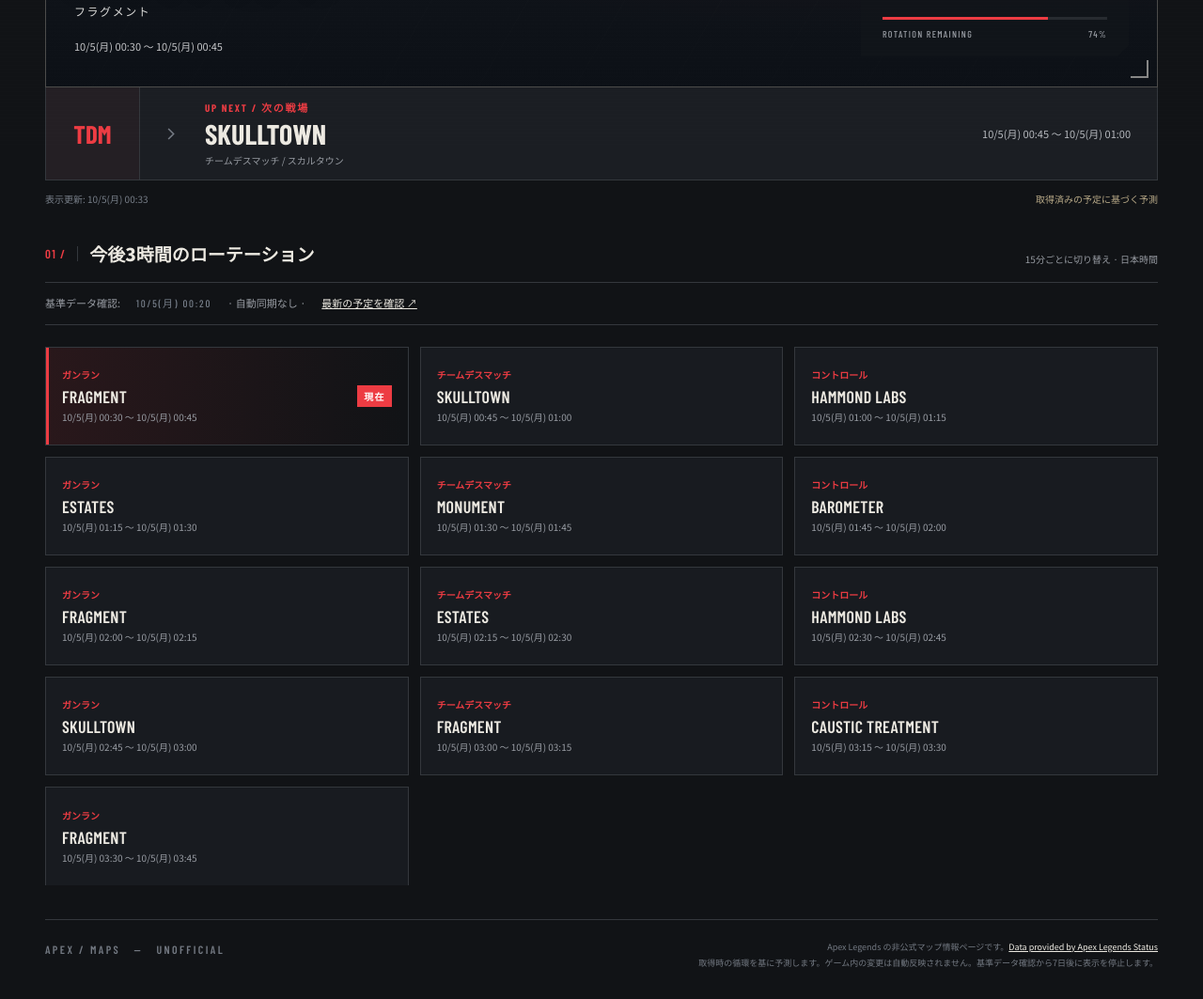
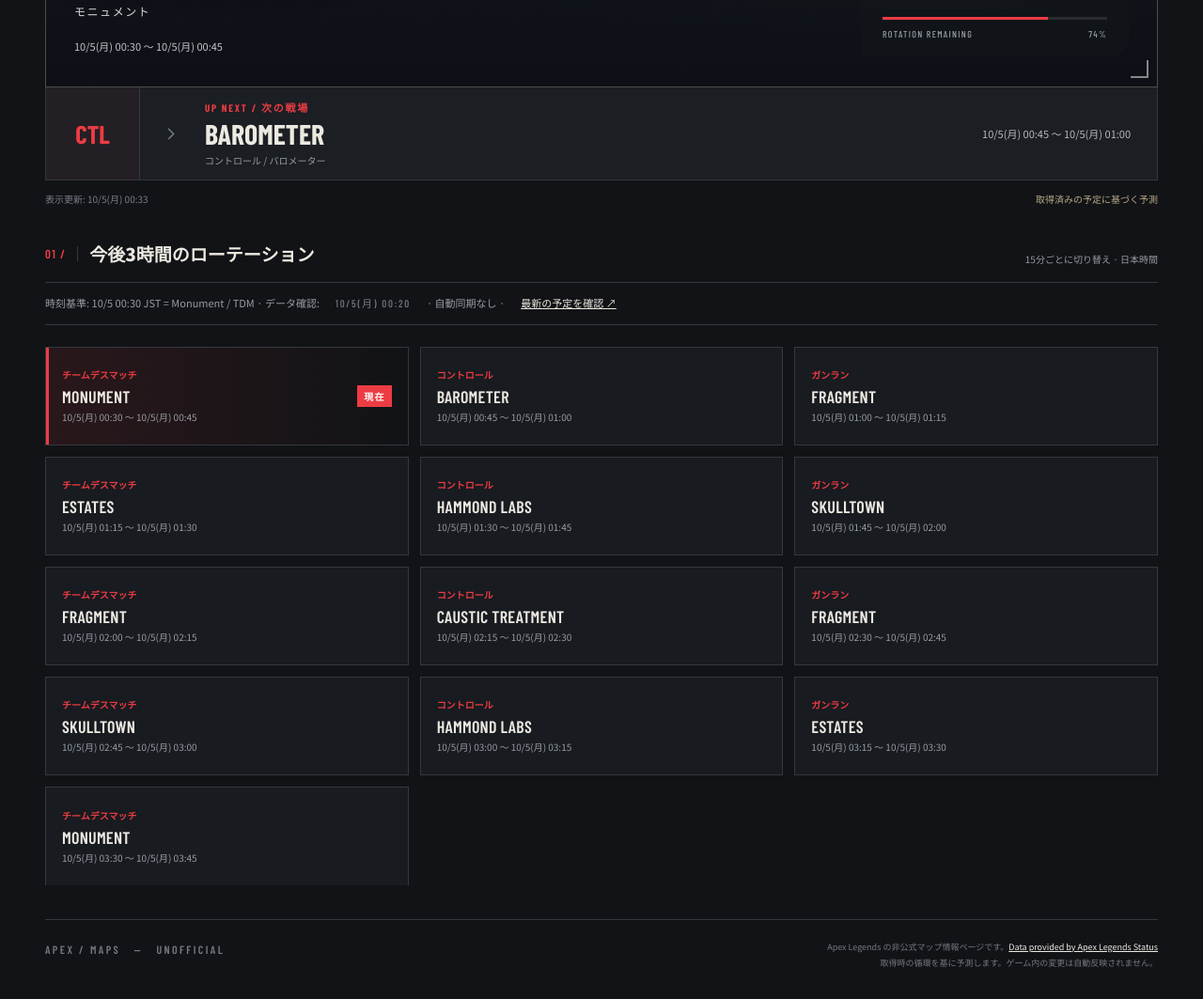
Before and after one commit to haruto312/apexmap, a plain HTML site: page mixtape.html in a window 1280 px wide. Shown: the part 643-1706 px from the top of the page at 94% size. Drawn offline with nearby package versions, Linux system fonts and the light colour scheme; a web font is replaced by a local one.

Commit message:
Align Mixtape rotation with 00:30 JST screenshot and remove expiry

```diff
--- a/mixtape.html
+++ b/mixtape.html
@@ -23,7 +23,7 @@
 .modeNav{display:flex;gap:4px}.modeNav a{display:block;color:var(--muted);text-decoration:none;padding:13px 24px 15px;font-size:12px;font-weight:900;letter-spacing:.08em}.modeNav a:hover{color:var(--cream);background:#24282e}.modeNav a.activeTab{color:var(--cream);background:var(--red)}
 @media(max-width:680px){.modeNav a{padding:11px 13px;font-size:10px}.navMeta{display:none}}
 
-.hero{background:radial-gradient(ellipse at 75% 25%,#ed3c432b,transparent 60%),repeating-linear-gradient(120deg,transparent 0 88px,#ffffff04 88px 89px),#171b21}.hero:before{content:'MIX';inset:25px 28px auto auto;font-family:var(--display);font-size:250px;font-weight:900;line-height:1;color:#ffffff05;transform:skew(-8deg)}.hero:after{background:linear-gradient(0deg,#080c12b5,transparent)}.modeTitle{font-family:var(--display);font-weight:800;letter-spacing:.13em;color:var(--red);font-size:22px;margin:0 0 10px}.modeChip{font-size:10px;font-weight:700;color:var(--red);margin:0 0 5px}.nextThumb{display:grid;place-items:center;font-family:var(--display);font-size:27px;font-weight:800;color:var(--red);background:#ed3c430a}.schedule{grid-template-columns:repeat(3,minmax(0,1fr));gap:12px}.scheduleItem{background:#181b20;border:1px solid var(--border);min-height:105px;padding:17px}.rotationLegend{font-size:11px;color:var(--muted);line-height:1.8;flex-wrap:wrap}.rotationLegend a,.notice a{color:var(--cream)}.currentMap{font-size:clamp(46px,6vw,80px);overflow-wrap:anywhere}.expired{padding:25px;background:#21191b;border:1px solid #714047;color:var(--cream);line-height:1.9}.expired a{color:var(--cream)}[hidden]{display:none!important}
+.hero{background:radial-gradient(ellipse at 75% 25%,#ed3c432b,transparent 60%),repeating-linear-gradient(120deg,transparent 0 88px,#ffffff04 88px 89px),#171b21}.hero:before{content:'MIX';inset:25px 28px auto auto;font-family:var(--display);font-size:250px;font-weight:900;line-height:1;color:#ffffff05;transform:skew(-8deg)}.hero:after{background:linear-gradient(0deg,#080c12b5,transparent)}.modeTitle{font-family:var(--display);font-weight:800;letter-spacing:.13em;color:var(--red);font-size:22px;margin:0 0 10px}.modeChip{font-size:10px;font-weight:700;color:var(--red);margin:0 0 5px}.nextThumb{display:grid;place-items:center;font-family:var(--display);font-size:27px;font-weight:800;color:var(--red);background:#ed3c430a}.schedule{grid-template-columns:repeat(3,minmax(0,1fr));gap:12px}.scheduleItem{background:#181b20;border:1px solid var(--border);min-height:105px;padding:17px}.rotationLegend{font-size:11px;color:var(--muted);line-height:1.8;flex-wrap:wrap}.rotationLegend a,.notice a{color:var(--cream)}.currentMap{font-size:clamp(46px,6vw,80px);overflow-wrap:anywhere}[hidden]{display:none!important}
 @media(max-width:1050px){.schedule{grid-template-columns:repeat(2,minmax(0,1fr))}}@media(max-width:680px){.schedule{grid-template-columns:1fr}.currentMap{font-size:54px}.hero:before{font-size:190px}.modeTitle{font-size:19px}}
 </style>
 </head>
@@ -37,36 +37,34 @@
 <main class="shell">
 <div class="sectionNav"><nav class="modeNav" aria-label="ゲームモード"><a href="index.html">ランクリーグ</a><a href="mixtape.html" class="activeTab" aria-current="page">ミックステープ</a></nav><div class="navMeta"><span class="tinySquare"></span>MIXTAPE <span>/</span> ROTATION</div></div>
 <div class="intro"><div><p class="kicker">SWITCH THE GAME.</p><h1>次のモードを、把握しろ。</h1></div><p>モードとマップが、15分ごとに切り替わる。<br>すべての時刻は日本時間で表示。</p></div>
-<p id="expiredNotice" class="expired" role="status" hidden>予定の確認期限を過ぎたため、予測表示を停止しました。<a href="https://apexlegendsstatus.com/current-map/mixtape/pubs" target="_blank" rel="noopener noreferrer">最新のローテーションを確認してください ↗</a></p><section class="hero" id="hero" aria-label="現在のミックステープ">
+<section class="hero" id="hero" aria-label="現在のミックステープ">
 <div class="heroCorners"></div><div class="heroTop"><span class="live"><i></i>ROTATION ESTIMATE</span><span class="heroIndex" id="heroIndex">MIXTAPE / 15 MIN</span></div>
 <div class="heroBottom"><div><p class="heroTag">現在の戦場</p><p class="modeTitle" id="currentMode">—</p><h2 class="currentMap" id="currentMap">LOADING</h2><p class="mapJapanese" id="mapJapanese">マップ情報を読み込み中</p><p class="currentTime" id="currentTime">—</p></div>
 <div class="timer"><span class="timerLabel">次のマップに切り替わるまで</span><strong class="countdown" id="countdown" role="timer" aria-label="切り替えまでの残り時間">--:--:--</strong><div class="progressTrack" aria-hidden="true"><div class="progressFill" id="progressFill"></div></div><div class="timerFoot"><span>ROTATION REMAINING</span><span id="remainingPercent">—</span></div></div></div>
 </section>
 <section class="nextPanel" aria-label="次のミックステープ"><div class="nextThumb" id="nextThumb" aria-hidden="true"></div><div class="nextDetails"><svg class="nextArrow" viewBox="0 0 24 24" fill="none" stroke="currentColor" stroke-width="2" aria-hidden="true"><path d="m9 5 7 7-7 7"/></svg><div><div class="nextEyebrow">UP NEXT / 次の戦場</div><h2 class="nextName" id="nextMap">—</h2><p class="nextJapanese" id="nextJapanese">—</p></div></div><p class="nextTime" id="nextTime">—</p></section>
 <div class="statusLine"><span id="lastUpdated" role="status">更新: —</span><span class="statusNote">取得済みの予定に基づく予測</span></div>
-<section aria-labelledby="scheduleTitle"><div class="scheduleHead"><div class="scheduleTitle"><span class="sectionNumber">01 /</span><h2 id="scheduleTitle">今後3時間のローテーション</h2></div><p>15分ごとに切り替え · 日本時間</p></div><div class="rotationLegend">基準データ確認: <span id="checkedAt"></span> · 自動同期なし · <a href="https://apexlegendsstatus.com/current-map/mixtape/pubs" target="_blank" rel="noopener noreferrer">最新の予定を確認 ↗</a></div><div class="schedule" id="schedule"></div></section>
+<section aria-labelledby="scheduleTitle"><div class="scheduleHead"><div class="scheduleTitle"><span class="sectionNumber">01 /</span><h2 id="scheduleTitle">今後3時間のローテーション</h2></div><p>15分ごとに切り替え · 日本時間</p></div><div class="rotationLegend">時刻基準: 10/5 00:30 JST = Monument / TDM · データ確認: <span id="checkedAt"></span> · 自動同期なし · <a href="https://apexlegendsstatus.com/current-map/mixtape/pubs" target="_blank" rel="noopener noreferrer">最新の予定を確認 ↗</a></div><div class="schedule" id="schedule"></div></section>
 <noscript><p class="noscript">マップと予定の表示にはJavaScriptを有効にしてください。</p></noscript>
-<footer class="footer"><span class="footerBrand">APEX / MAPS &nbsp; — &nbsp; UNOFFICIAL</span><p class="notice">Apex Legends の非公式マップ情報ページです。<a href="https://apexlegendsstatus.com/current-map/mixtape/pubs" target="_blank" rel="noopener noreferrer">Data provided by Apex Legends Status</a><br>取得時の循環を基に予測します。ゲーム内の変更は自動反映されません。基準データ確認から7日後に表示を停止します。</p></footer>
+<footer class="footer"><span class="footerBrand">APEX / MAPS &nbsp; — &nbsp; UNOFFICIAL</span><p class="notice">Apex Legends の非公式マップ情報ページです。<a href="https://apexlegendsstatus.com/current-map/mixtape/pubs" target="_blank" rel="noopener noreferrer">Data provided by Apex Legends Status</a><br>取得時の循環を基に予測します。ゲーム内の変更は自動反映されません。</p></footer>
 </main>
 <script>
 'use strict';
 const TZ='Asia/Tokyo',DURATION_MINUTES=15;
 const MAPS=[{"name":"Estates","ja":"エステート","mode":"Gun Run","modeJa":"ガンラン","code":"GUN"},{"name":"Monument","ja":"モニュメント","mode":"TDM","modeJa":"チームデスマッチ","code":"TDM"},{"name":"Barometer","ja":"バロメーター","mode":"Control","modeJa":"コントロール","code":"CTL"},{"name":"Fragment","ja":"フラグメント","mode":"Gun Run","modeJa":"ガンラン","code":"GUN"},{"name":"Estates","ja":"エステート","mode":"TDM","modeJa":"チームデスマッチ","code":"TDM"},{"name":"Hammond Labs","ja":"ハモンド研究所","mode":"Control","modeJa":"コントロール","code":"CTL"},{"name":"Skulltown","ja":"スカルタウン","mode":"Gun Run","modeJa":"ガンラン","code":"GUN"},{"name":"Fragment","ja":"フラグメント","mode":"TDM","modeJa":"チームデスマッチ","code":"TDM"},{"name":"Caustic Treatment","ja":"コースティック処理施設","mode":"Control","modeJa":"コントロール","code":"CTL"},{"name":"Fragment","ja":"フラグメント","mode":"Gun Run","modeJa":"ガンラン","code":"GUN"},{"name":"Skulltown","ja":"スカルタウン","mode":"TDM","modeJa":"チームデスマッチ","code":"TDM"},{"name":"Hammond Labs","ja":"ハモンド研究所","mode":"Control","modeJa":"コントロール","code":"CTL"}];
-const ANCHOR=new Date(1791119700000);
+// Screenshot baseline: 2026-10-05 00:30 JST = Monument / TDM (MAPS[1]).
+const ANCHOR=new Date('2026-10-05T00:15:00+09:00');
 const CHECKED_AT=new Date(1791127244005);
-const VALID_UNTIL=new Date(1791732044005);
 const $=id=>document.getElementById(id);
 const dateFmt=new Intl.DateTimeFormat('ja-JP',{timeZone:TZ,month:'numeric',day:'numeric',weekday:'short',hour:'2-digit',minute:'2-digit',hourCycle:'h23'});
 function formatRange(item){return dateFmt.format(item.start)+' ～ '+dateFmt.format(item.end);}
 function formatClock(ms){const t=Math.max(0,Math.floor(ms/1000));return [Math.floor(t/3600),Math.floor(t%3600/60),t%60].map(n=>String(n).padStart(2,'0')).join(':');}
 function buildSchedule(now=new Date()){
- if(now<CHECKED_AT||now>=VALID_UNTIL)return [];
  const block=DURATION_MINUTES*60000,elapsed=Math.floor((now-ANCHOR)/block);
  const base=ANCHOR.getTime()+elapsed*block,index=((elapsed%MAPS.length)+MAPS.length)%MAPS.length;
  const items=[];
  for(let i=0;i<13;i++){
   const start=new Date(base+i*block),end=new Date(start.getTime()+block);
-  if(end>VALID_UNTIL)break;
   const mapIndex=(index+i)%MAPS.length;
   items.push({...MAPS[mapIndex],mapIndex,start,end,isCurrent:i===0});
  }
@@ -90,7 +88,6 @@
 function render(force=false){
  const now=new Date(),items=buildSchedule(now),current=items[0],next=items[1];
  $('checkedAt').textContent=dateFmt.format(CHECKED_AT);
- $('expiredNotice').hidden=!!current;
  $('hero').hidden=!current;$('nextThumb').parentElement.hidden=!next;
  if(!current){$('schedule').replaceChildren();$('lastUpdated').textContent='予定の基準データを更新してください';return;}
  const remaining=current.end-now,percent=Math.max(0,Math.min(100,remaining/900000*100));
```
